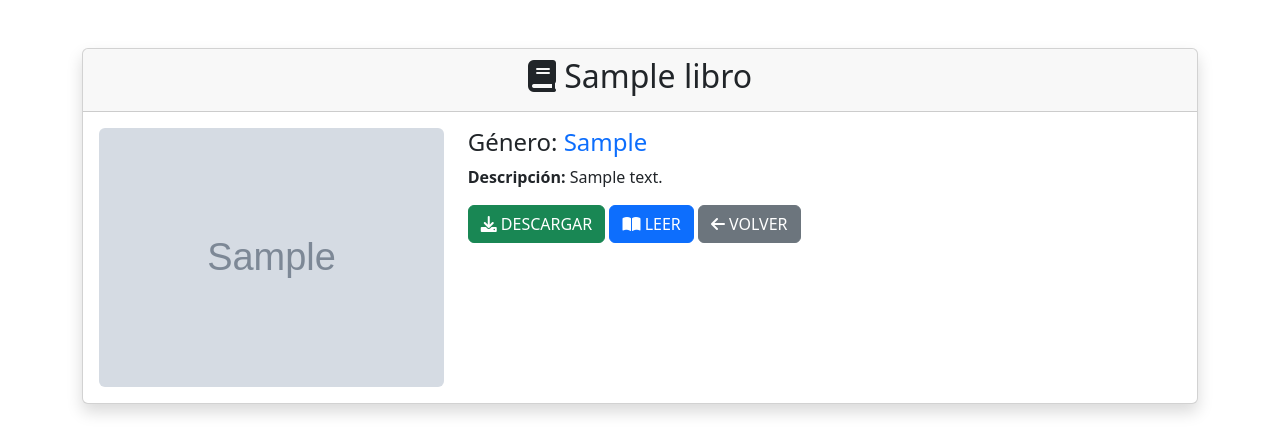
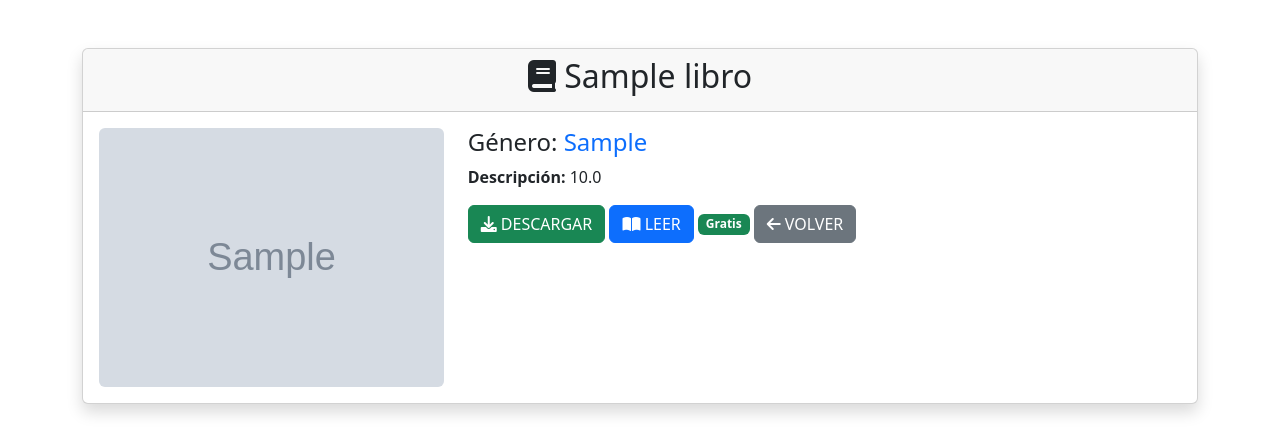
Before and after one commit to Miguelberrio0810/liberia-web, a Flask app: page /detalle/1 in a window 1280 px wide. Shown: the part 60-502 px from the top of the page. Run offline with Flask 3, Linux system fonts and the light colour scheme; tables that the repository leaves empty or names only in its code hold one stand-in row (values such as "Sample post"); grey boxes marked "Sample" are stand-in pictures; some libraries are stand-ins or nearby versions.

Commit message:
update website

```diff
--- a/app.py
+++ b/app.py
@@ -68,14 +68,21 @@ def nosotros():
     return render_template('sitio/nosotros.html')
 
 # Ver detalle del libro
-@app.route('/detalle/<int:id_libro>')
-def detalle_libro(id_libro):
+@app.route('/detalle/<int:id>')
+def detalle_libro(id):
     conexion = mysql.connect()
     cursor = conexion.cursor()
+    cursor.execute("SELECT * FROM libros WHERE id = %s", (id,))
+    libro = cursor.fetchone()
+    conexion.commit()
 
-    sql = "SELECT id, nombre, imagen, url, genero, descripcion FROM libros WHERE id = %s"
-    cursor.execute(sql, (id_libro,))
-    libro = cursor.fetchone()
+    # Convertir a lista para poder modificar el campo precio
+    if libro:
+        libro = list(libro)
+        try:
+            libro[5] = float(libro[5])  # Asumiendo que libro[5] es el campo precio
+        except (ValueError, TypeError):
+            libro[5] = 0.00
 
     return render_template('sitio/detalle.html', libro=libro) if libro else redirect('/libros')
 
@@ -124,7 +131,7 @@ def descargar_libro(id_libro):
 
     return redirect(libro[0]) if libro else redirect('/libros')
 
-
+# Registro de usuario
 @app.route('/registrouser', methods=['GET', 'POST'])
 def registrouser():
     if request.method == 'POST':
@@ -283,7 +290,11 @@ def admin_libros_guardar():
         _archivo.save("templates/sitio/img/" + nuevoNombre)
 
 
-    sql = "INSERT INTO `libros` (`id`, `nombre`, `imagen`, `url`, `genero`, `precio`) VALUES (NULL, %s, %s, %s, %s, %s);"
+        print("Precio recibido desde el formulario:", _precio)
+
+
+
+    sql = "INSERT INTO `libros` (`id`, `nombre`, `imagen`, `url`, `genero`, `precio`) VALUES (NULL, %s, %s, %s, %s, %s)"
     datos = (_nombre, nuevoNombre, _url, _genero, _precio)
 
     conexion = mysql.connect()
--- a/templates/sitio/detalle.html
+++ b/templates/sitio/detalle.html
@@ -31,6 +31,15 @@
                         <a class="btn btn-primary" href="/leer/{{ libro[0] }}" role="button">
                             <i class="fa-solid fa-book-open"></i> Leer
                         </a>
+
+                        {% if libro[6]|float > 0 %}
+                            <a href="/pagar/{{ libro[0] }}" class="btn btn-warning">
+                                <i class="fa-solid fa-credit-card"></i> Comprar por ${{ libro[5]|round(2) }}
+                            </a>
+                        {% else %}
+                            <span class="badge bg-success">Gratis</span>
+                        {% endif %}
+
                         <a href="/libros" class="btn btn-secondary">
                             <i class="fa-solid fa-arrow-left"></i> Volver
                         </a>
```
Also changed, not shown: templates/sitio/img/2025214023_9788425353741.jpg (added).
